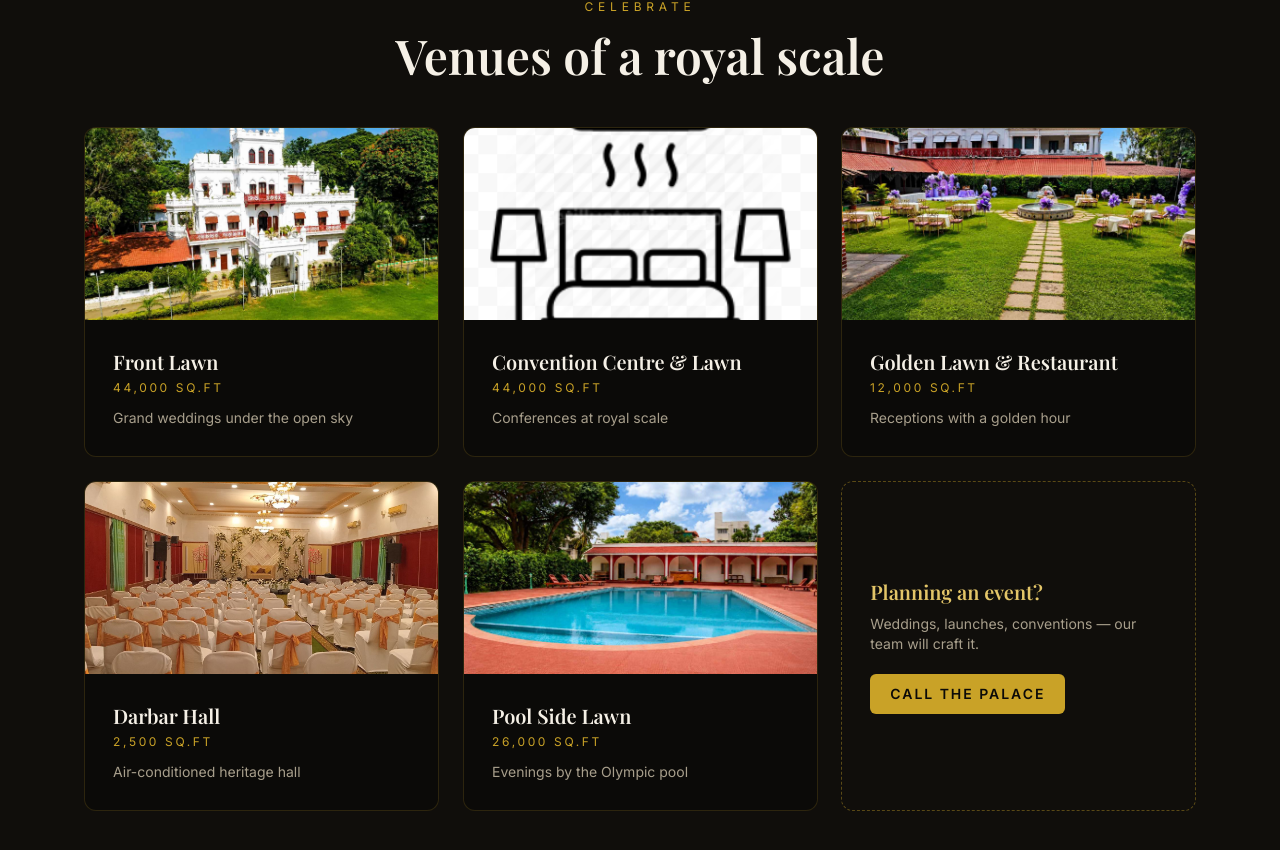
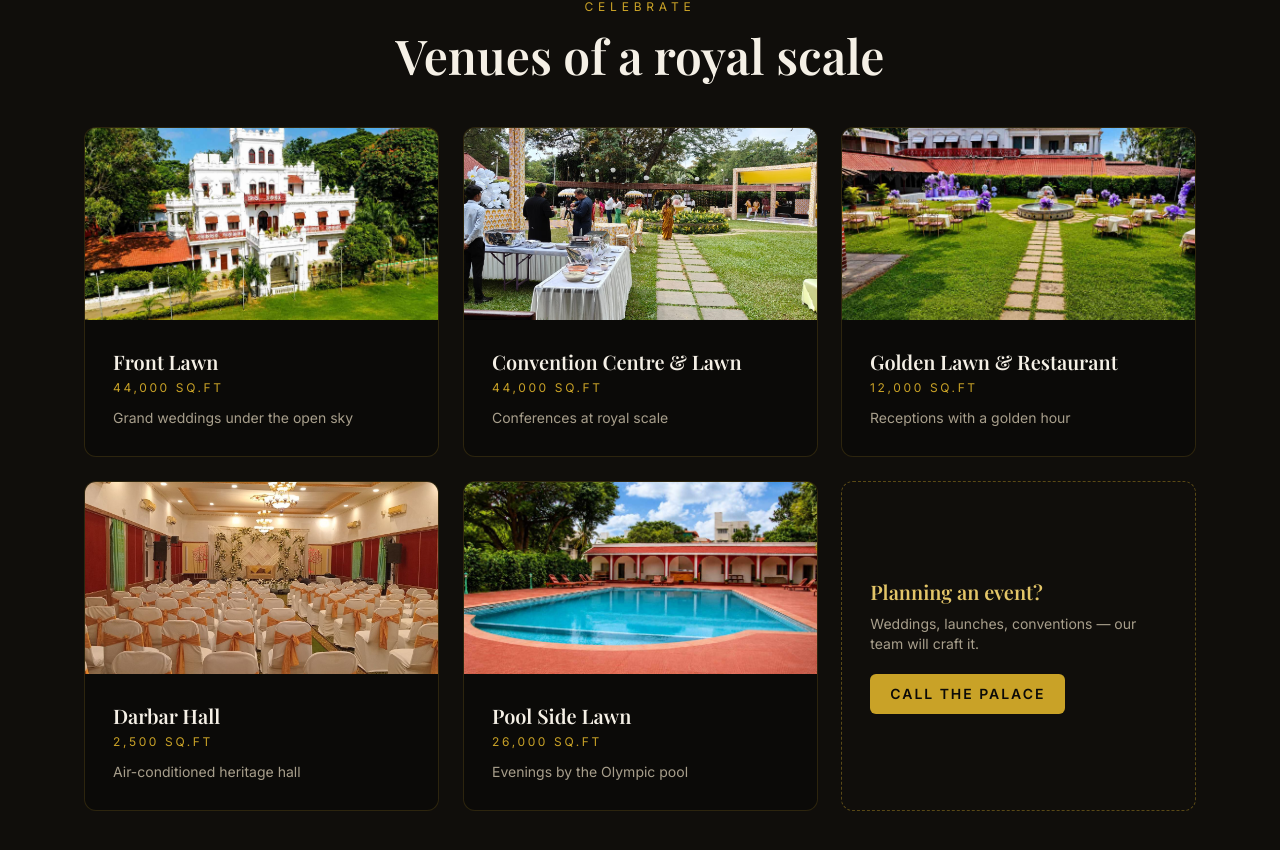
Before and after one commit to kbdcreditsolutions/Jaymahal-Palace-, a Next.js app: page / in a window 1280 px wide. Shown: the part 3376-4226 px from the top of the page. Built offline with nearby package versions, Linux system fonts and the light colour scheme; no server answers; the database is empty; a web font is replaced by a local one.

Commit message:
Fix Convention Centre image from icon to actual photo

```diff
--- a/src/app/events/page.tsx
+++ b/src/app/events/page.tsx
@@ -18,7 +18,7 @@ const venues = [
     size: "44,000 sq.ft",
     capacity: "Up to 2,500 guests",
     desc: "A vast, versatile space combining a manicured lawn with a large covered area, perfect for large-scale corporate conferences, trade shows, and elaborate receptions.",
-    img: "/media/gallery/Image-29-06-26-at-12.33-PM.png",
+    img: "/media/gallery/Convention-Centre-Jayamahal.jpg",
   },
   {
     id: "golden-lawn",
--- a/src/app/page.tsx
+++ b/src/app/page.tsx
@@ -10,7 +10,7 @@ import Link from "next/link";
 
 const venues = [
   { name: "Front Lawn", size: "44,000 sq.ft", note: "Grand weddings under the open sky", img: "/media/gallery/Front-Lawn-Jayamahal-Palace.jpeg" },
-  { name: "Convention Centre & Lawn", size: "44,000 sq.ft", note: "Conferences at royal scale", img: "/media/gallery/Image-29-06-26-at-12.33-PM.png" },
+  { name: "Convention Centre & Lawn", size: "44,000 sq.ft", note: "Conferences at royal scale", img: "/media/gallery/Convention-Centre-Jayamahal.jpg" },
   { name: "Golden Lawn & Restaurant", size: "12,000 sq.ft", note: "Receptions with a golden hour", img: "/media/gallery/Golden-Lawn-Jayamahal.jpeg" },
   { name: "Darbar Hall", size: "2,500 sq.ft", note: "Air-conditioned heritage hall", img: "/media/gallery/darbar-hall-JMP.jpg" },
   { name: "Pool Side Lawn", size: "26,000 sq.ft", note: "Evenings by the Olympic pool", img: "/media/gallery/Pool-Side-Lawn-JMP.jpeg" },
```
Also changed, not shown: public/media/gallery/Convention-Centre-Jayamahal.jpg (added), public/media/gallery/Image-29-06-26-at-12.33-PM.png (deleted).
